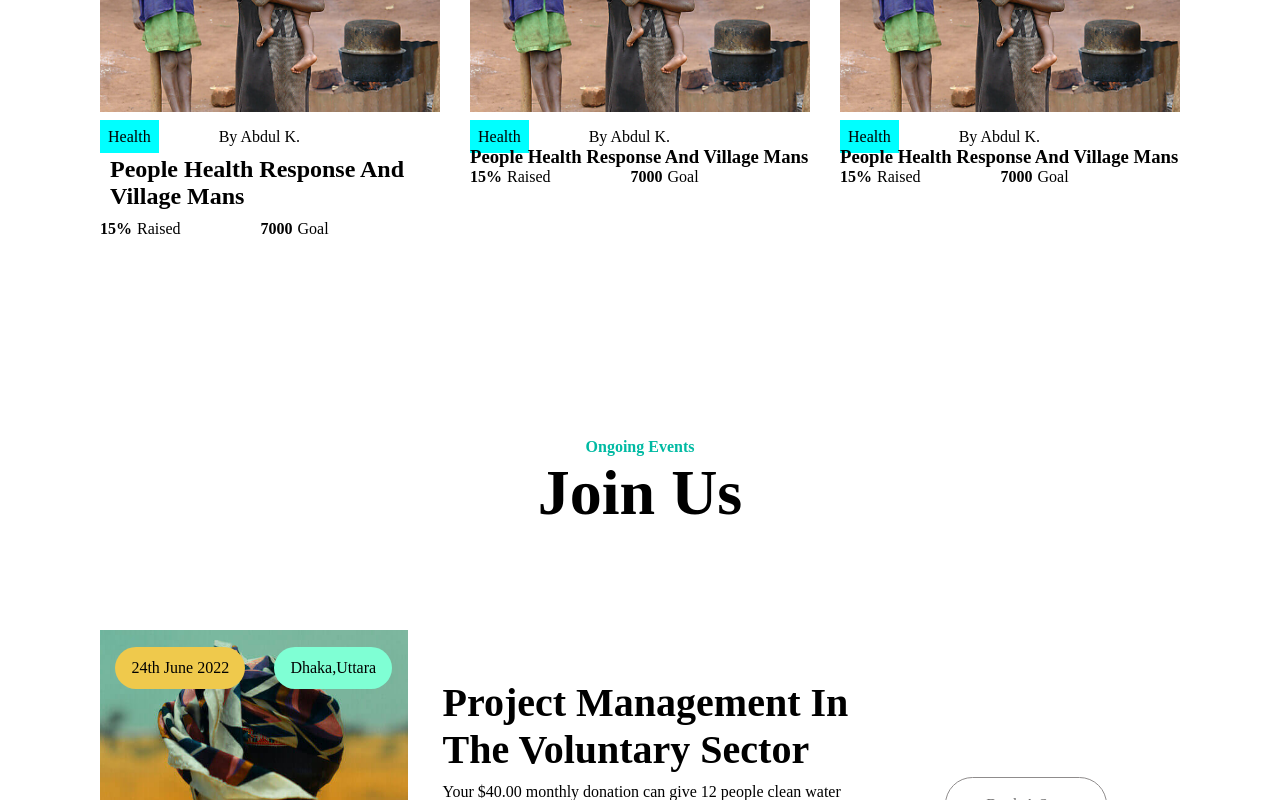
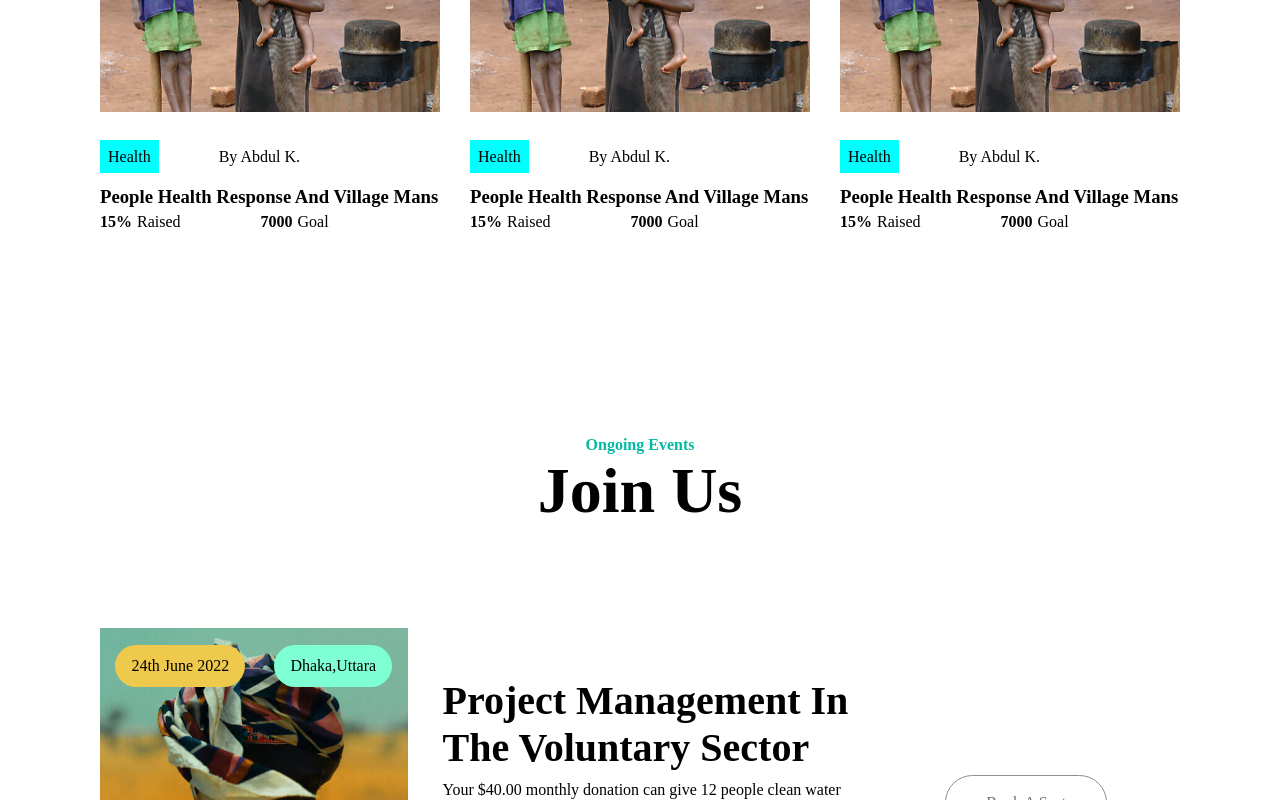
Before and after one commit to kaderabdul79/charitox, a React (Create React App) app: page /home in a window 1280 px wide. Shown: the part 1420-2220 px from the top of the page. Built offline with nearby package versions, Linux system fonts and the light colour scheme; a web font is replaced by a local one.

Commit message:
setup router

```diff
--- a/src/App.js
+++ b/src/App.js
@@ -1,17 +1,23 @@
+import { BrowserRouter, Route, Switch } from 'react-router-dom';
 import './App.css';
 import Events from './components/Events';
 import FeaturesCause from './components/FeaturesCause';
 import Footer from './components/Footer';
 import Header from './components/Header';
 import NewsFeeds from './components/NewsFeeds';
+import Homepage from './Pages/Homepage';
 
 function App() {
   return (
     <div className="App">
       <Header></Header>
-      <FeaturesCause></FeaturesCause>
-      <Events></Events>
-      <NewsFeeds></NewsFeeds>
+      <BrowserRouter>
+        <Switch>
+          <Route exact path="/home"><Homepage></Homepage></Route>
+          <Route path="/events"><Events></Events></Route>
+
+        </Switch>
+      </BrowserRouter>
       <Footer></Footer>
     </div>
   );
--- /dev/null
+++ b/src/Pages/Events.js
@@ -0,0 +1,12 @@
+import React from 'react';
+
+const Events = () => {
+    return (
+        <div>
+            <Nav></Nav>
+            Hello
+        </div>
+    );
+};
+
+export default Events;
--- /dev/null
+++ b/src/Pages/Homepage.js
@@ -0,0 +1,16 @@
+import React from 'react';
+import Events from '../components/Events';
+import FeaturesCause from '../components/FeaturesCause';
+import NewsFeeds from '../components/NewsFeeds';
+
+const Homepage = () => {
+    return (
+        <div>
+            <FeaturesCause></FeaturesCause>
+            <Events></Events>
+            <NewsFeeds></NewsFeeds>
+        </div>
+    );
+};
+
+export default Homepage;
--- a/src/components/FeaturesCause.js
+++ b/src/components/FeaturesCause.js
@@ -8,13 +8,13 @@ const FeaturesCause = () => {
         <div>
             <Title toptitle="Trending Cause" bigtitle="It’s About Impact," highlights="good"> History</Title>
             <div className="trending-cause">
-                <div className="cause">
+            <div className="cause">
                     <img src={cause1} alt="" />
                     <div className="author">
                         <span>Health</span>
                         <span>By Abdul K.</span>
                     </div>
-                    <h2 class="causetitle">People Health Response And Village Mans</h2>
+                    <h3>People Health Response And Village Mans</h3>
                     <div className="goal">
                         <span><b>15%</b>Raised</span>
                         <span><b>7000</b>Goal</span>
--- a/src/styles/FeaturesCause.css
+++ b/src/styles/FeaturesCause.css
@@ -9,6 +9,7 @@
 }
 .author{
     margin-top: 12px;
+    padding: 20px 0;
 }
 .author span{
     margin-top: 15px;
@@ -22,6 +23,9 @@
 .causetitle{
     margin: 10px;
 }
+.goal{
+    padding: 5px 0;
+}
 .goal span{
     margin-right: 80px;
 }
```
